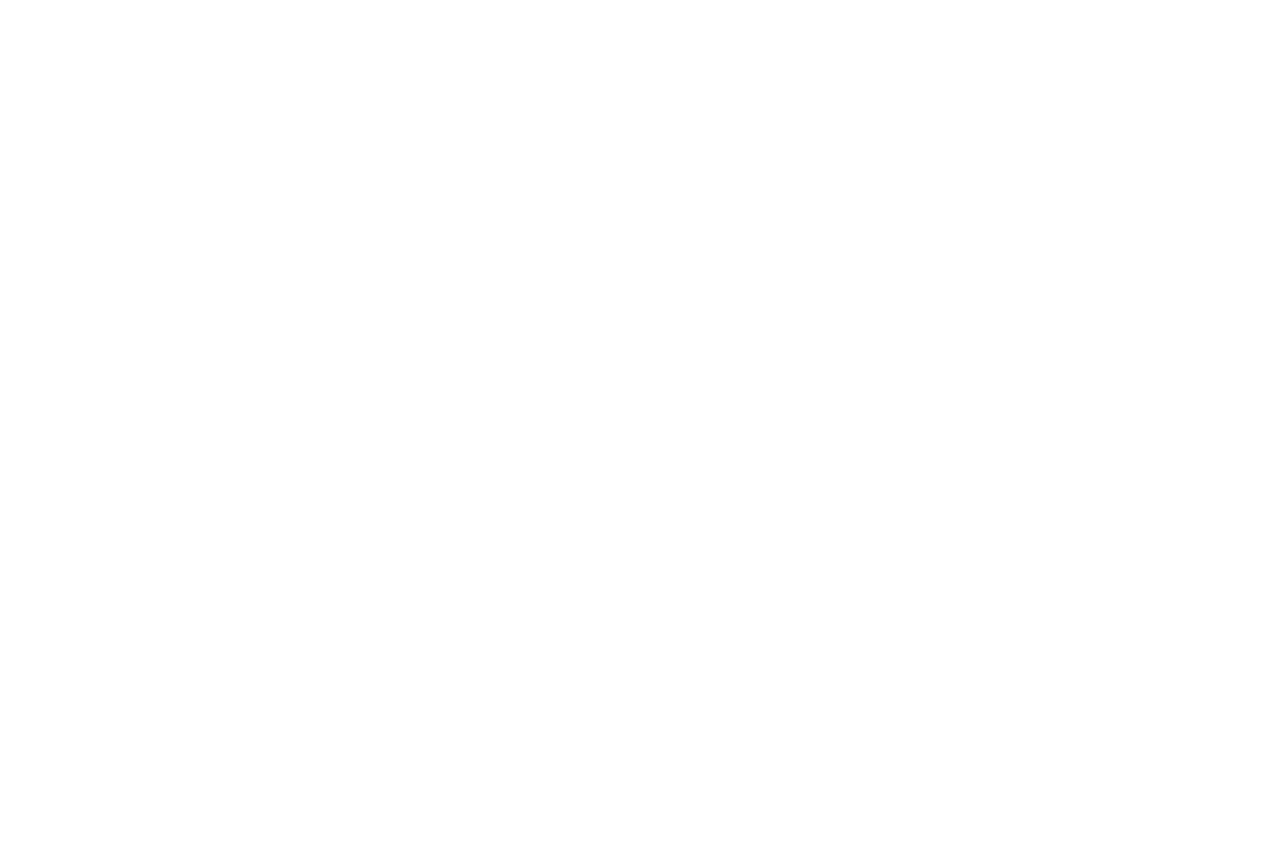
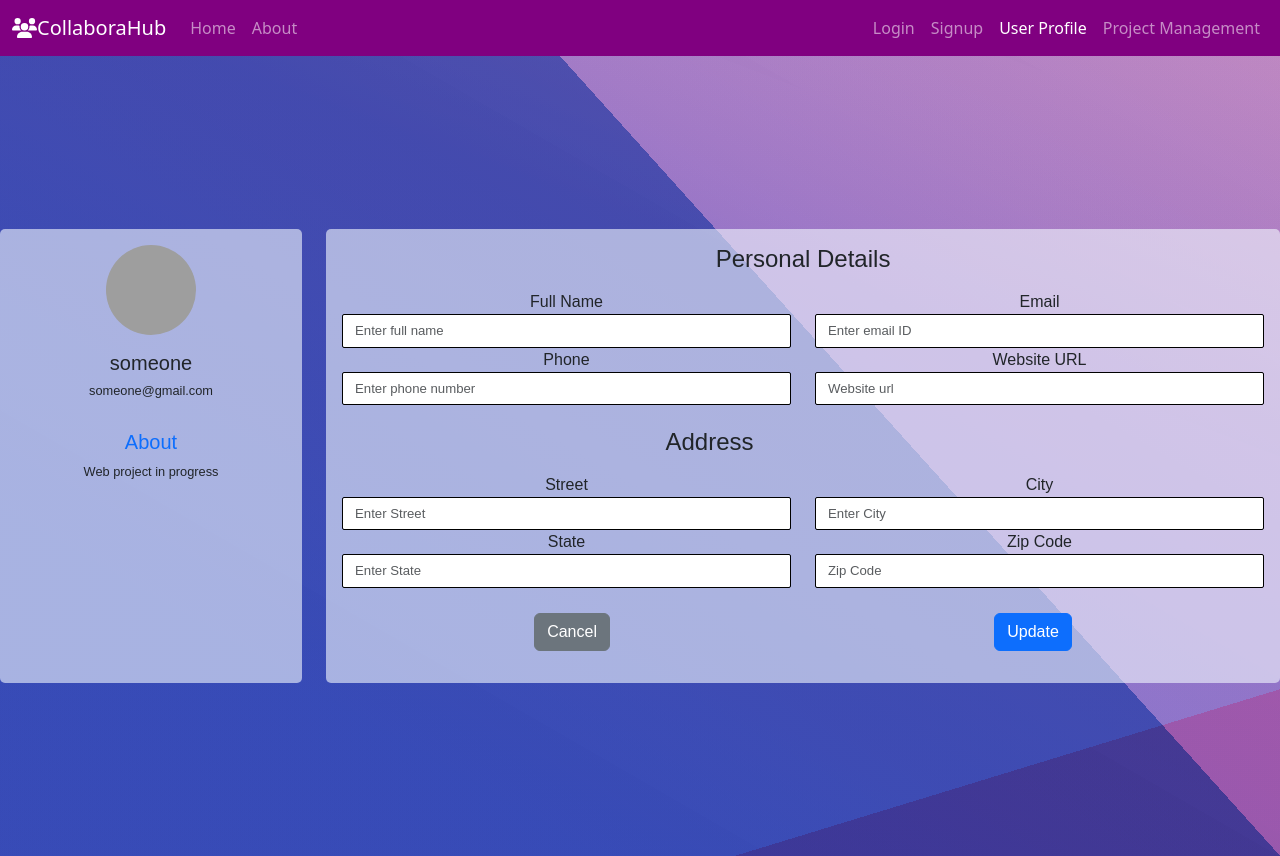
Before and after one commit to alicodes02/Web-Project-Frontend, a React (Create React App) app: page /userprofile in a window 1280 px wide. Before the commit this address had no page. Before the commit the page ends 800 px from the top, so only its background shows below. Built offline with nearby package versions, Linux system fonts and the light colour scheme; grey boxes are pictures that could not be loaded.

Commit message:
added user profile screen

```diff
--- a/App.css
+++ /dev/null
@@ -1,83 +0,0 @@
-body{margin-top:20px;
-  color: #bcd0f7;
-  margin: 0;
-  height: 100vh;
-  display: flex;
-  align-items: center;
-  justify-content: center;
-  background-image: linear-gradient(
-      21deg,
-      rgba(64, 83, 206, 0.3697003234675773) 68%,
-      rgba(255, 206, 196, 0.5) 163%
-    ),
-    linear-gradient(
-      163deg,
-      rgba(49, 146, 170, 0.07944489965716128) 86%,
-      rgba(239, 112, 138, 0.5) 40%
-    ),
-    linear-gradient(30deg, rgba(76, 79, 173, 0.6173675716587805) 22%, rgba(237, 106, 134, 0.5) 169%),
-    linear-gradient(48deg, rgba(31, 85, 147, 0.7323890641868473) 64%, rgba(247, 126, 132, 0.5) 43%);
-  background-blend-mode: overlay, multiply, color, normal;
-
-  background-size: cover;
-  background-position: center;
-  font-family: Arial, sans-serif;
-  color: #fff;
-  text-align: center;
-  }
-h6{
-  margin-top: 30px;
-}
-  .account-settings .user-profile {
-      margin: 0 0 1rem 0;
-      padding-bottom: 1rem;
-      text-align: center;
-  }
-  .account-settings .user-profile .user-avatar {
-      margin: 0 0 1rem 0;
-  }
-  .account-settings .user-profile .user-avatar img {
-      width: 90px;
-      height: 90px;
-      -webkit-border-radius: 100px;
-      -moz-border-radius: 100px;
-      border-radius: 100px;
-  }
-  .account-settings .user-profile h5.user-name {
-      margin: 0 0 0.5rem 0;
-  }
-  .account-settings .user-profile h6.user-email {
-      margin: 0;
-      font-size: 0.8rem;
-      font-weight: 400;
-  }
-  .account-settings .about {
-      margin: 1rem 0 0 0;
-      font-size: 0.8rem;
-      text-align: center;
-  }
-  .card {
-      background: #a2b6ff;
-      -webkit-border-radius: 5px;
-      -moz-border-radius: 5px;
-      border-radius: 5px;
-      border: 0;
-      margin-bottom: 1rem;
-  }
-  .form-control {
-      border: 1px solid #2e57dd;
-      -webkit-border-radius: 2px;
-      -moz-border-radius: 2px;
-      border-radius: 2px;
-      font-size: .825rem;
-      background: #cbd8f9;
-      color: #bcd0f7;
-  }
-
-  .text-right{
-    display: flex;
-    flex-direction: row;
-    justify-content: space-around;
-    padding-top: 25px;
-
-  }
--- a/src/App.js
+++ b/src/App.js
@@ -6,6 +6,7 @@ import ProjectManagement from './Pages/project_management';
 import LoginPage from './Pages/login';
 import SignupPage from './Pages/signup';
 import Home from './Pages/home';
+import UserProfile from './Pages/UserProfile';
 import { ToastContainer } from 'react-toastify';
 import 'react-toastify/dist/ReactToastify.css';
 
@@ -21,6 +22,7 @@ function App() {
         <Route path="/projectmanagement" element={<ProjectManagement />} />
         <Route path="/login" element={<LoginPage />} />
         <Route path="/signup" element={<SignupPage />} />
+        <Route path="/userprofile" element={<UserProfile />} />
       </Routes>
 
       <ToastContainer position="bottom-center" />
--- a/src/Navbar/CustomNavbar.jsx
+++ b/src/Navbar/CustomNavbar.jsx
@@ -55,6 +55,19 @@ function CustomNavbar(args) {
                     Signup
                   </NavLink>
                 </NavItem>
+
+                <NavItem>
+                  <NavLink tag={ReactLink} to="/userprofile" className="nav-link">
+                    User Profile
+                  </NavLink>
+                </NavItem>
+
+                <NavItem>
+                  <NavLink tag={ReactLink} to="/projectmanagement" className="nav-link">
+                    Project Management
+                  </NavLink>
+                </NavItem>
+
               </>
             </Nav>
           </Collapse>
--- /dev/null
+++ b/src/Pages/UserProfile.js
@@ -0,0 +1,24 @@
+import React from 'react';
+import 'bootstrap/dist/css/bootstrap.min.css';
+import './user.css';
+import UserProfileCard from './UserProfileCard';
+import UserProfileDetails from './UserProfileDetails';
+import CustomNavbar from '../Navbar/CustomNavbar';
+
+const UserProfile = () => {
+  return (
+
+    <div>
+    <CustomNavbar/>
+    <div className="profile">
+      <div className="row gutters">
+        <UserProfileCard />
+        <UserProfileDetails />
+      </div>
+    </div>
+    </div>
+
+  );
+};
+
+export default UserProfile;
--- a/UserProfileDetails.jsx
+++ b/src/Pages/UserProfileDetails.jsx
@@ -5,7 +5,7 @@ const UserProfileDetails = () => {
         <div className="card-body">
           <div className="row gutters">
             <div className="col-xl-12 col-lg-12 col-md-12 col-sm-12 col-12">
-              <h6 className="mb-3 text-primary">Personal Details</h6>
+              <h4 className="mb-3 ">Personal Details</h4>
             </div>
             <div className="col-xl-6 col-lg-6 col-md-6 col-sm-6 col-12">
               <div className="form-group">
@@ -29,7 +29,7 @@ const UserProfileDetails = () => {
               <div className="form-group">
                 <label htmlFor="website">Website URL</label>
                 <input type="url" className="form-control" id="website" placeholder="Website url" />
-                <h6 className="mb-3 text-primary" style={{ marginLeft: '-500px' }}>Address</h6>
+                <h4 className="mb-3" style={{ marginLeft: '-660px', marginTop:'5%' }}>Address</h4>
 
               </div>
             </div>
--- a/src/Pages/home.js
+++ b/src/Pages/home.js
@@ -3,7 +3,7 @@ import Base from '../Components/Base';
 import { Link } from 'react-router-dom';
 import { FontAwesomeIcon } from '@fortawesome/react-fontawesome';
 import { faUsers } from '@fortawesome/free-solid-svg-icons';
-import './home.css';
+import './user.css';
 
 const Home = () => {
 
--- /dev/null
+++ b/src/Pages/user.css
@@ -0,0 +1,83 @@
+.profile{
+    margin-top:20px;
+    color: #bcd0f7;
+    margin: 0;
+    height: 100vh;
+    display: flex;
+    align-items: center;
+    justify-content: center;
+    background-image: linear-gradient(
+        21deg,
+        rgba(64, 83, 206, 0.3697003234675773) 68%,
+        rgba(255, 206, 196, 0.5) 163%
+      ),
+      linear-gradient(
+        163deg,
+        rgba(49, 146, 170, 0.07944489965716128) 86%,
+        rgba(239, 112, 138, 0.5) 40%
+      ),
+      linear-gradient(30deg, rgba(76, 79, 173, 0.6173675716587805) 22%, rgba(237, 106, 134, 0.5) 169%),
+      linear-gradient(48deg, rgba(31, 85, 147, 0.7323890641868473) 64%, rgba(247, 126, 132, 0.5) 43%);
+    background-blend-mode: overlay, multiply, color, normal;
+
+    background-size: cover;
+    background-position: center;
+    font-family: Arial, sans-serif;
+    color: #fff;
+    text-align: center;
+    }
+  h6{
+    margin-top: 30px;
+  }
+    .account-settings .user-profile {
+        margin: 0 0 1rem 0;
+        padding-bottom: 1rem;
+        text-align: center;
+    }
+    .account-settings .user-profile .user-avatar {
+        margin: 0 0 1rem 0;
+    }
+    .account-settings .user-profile .user-avatar img {
+        width: 90px;
+        height: 90px;
+        -webkit-border-radius: 100px;
+        -moz-border-radius: 100px;
+        border-radius: 100px;
+    }
+    .account-settings .user-profile h5.user-name {
+        margin: 0 0 0.5rem 0;
+    }
+    .account-settings .user-profile h6.user-email {
+        margin: 0;
+        font-size: 0.8rem;
+        font-weight: 400;
+    }
+    .account-settings .about {
+        margin: 1rem 0 0 0;
+        font-size: 0.8rem;
+        text-align: center;
+    }
+    .card {
+        background: rgb(243, 248, 255,0.6);
+        -webkit-border-radius: 5px;
+        -moz-border-radius: 5px;
+        border-radius: 5px;
+        border: 0;
+        margin-bottom: 1rem;
+    }
+    .form-control {
+        border: 1px solid black;
+        -webkit-border-radius: 2px;
+        -moz-border-radius: 2px;
+        border-radius: 2px;
+        font-size: .825rem;
+        color: #bcd0f7;
+    }
+
+    .text-right{
+      display: flex;
+      flex-direction: row;
+      justify-content: space-around;
+      padding-top: 25px;
+
+    }
```
Also changed, not shown: src/Pages/UserProfileCard.jsx (renamed from UserProfileCard.jsx), src/Pages/home.css (deleted).
